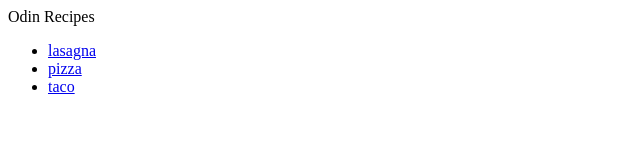
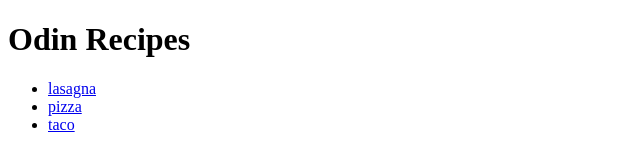
Before and after one commit to r0ckc0de/odin-recipes, a plain HTML site: page index.html in a window 1280 px wide. Shown: the whole page, without its empty margins (0-640 px from the left). Drawn offline with Linux system fonts and the light colour scheme.

Commit message:
typo fix

```diff
--- a/index.html
+++ b/index.html
@@ -6,7 +6,7 @@
     <title>Document</title>
 </head>
 <body>
-    <h>Odin Recipes</h>
+    <h1>Odin Recipes</h1>
     <ul>
         <li><a href="recipes/lasagna.html">lasagna</a></li>
         <li><a href="recipes/pizza.html">pizza</a></li>
```
